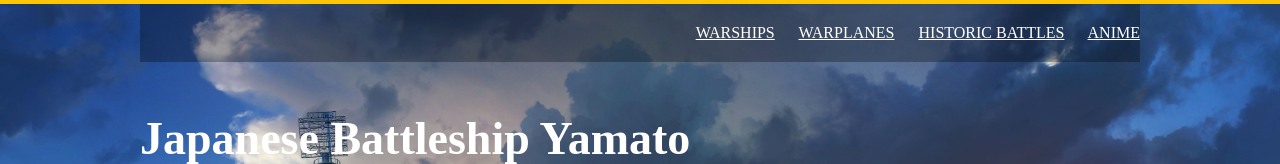
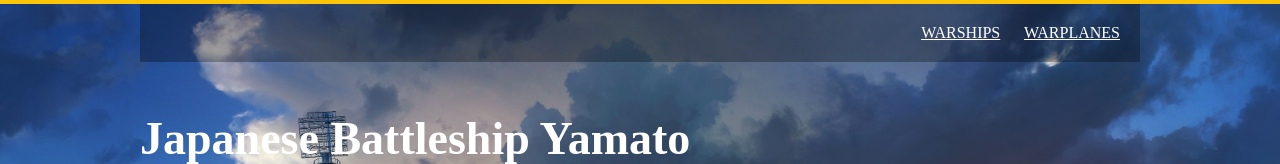
Before and after one commit to AlixEstolas/WEBDES, a plain HTML site: page WEBDES_Proj/ws_yamato.html in a window 1280 px wide. Shown: the top 164 px of the page. Drawn offline with Linux system fonts and the light colour scheme; grey boxes are pictures that could not be loaded.

Commit message:
Add files via upload

```diff
--- a/WEBDES_Proj/ws_yamato.html
+++ b/WEBDES_Proj/ws_yamato.html
@@ -18,9 +18,6 @@
 				&nbsp&nbsp&nbsp&nbsp
 				<a href="wp_home.html">WARPLANES</a>
 				&nbsp&nbsp&nbsp&nbsp
-				<a href="#">HISTORIC BATTLES</a>
-				&nbsp&nbsp&nbsp&nbsp
-				<a href="#">ANIME</a>
 
 			</div>
 
```
Also changed, not shown: WEBDES_Proj/index.html (+1 -3 lines), WEBDES_Proj/wp_home.html (+1 -3 lines), WEBDES_Proj/wp_mig21.html (+1 -3 lines), WEBDES_Proj/wp_p51.html (+1 -3 lines), WEBDES_Proj/wp_spitfire.html (+1 -3 lines), WEBDES_Proj/wp_zero.html (+1 -3 lines), WEBDES_Proj/ws_iowa.html (+1 -3 lines), WEBDES_Proj/ws_prinz.html (+1 -3 lines), WEBDES_Proj/ws_shimakaze.html (+1 -3 lines).
